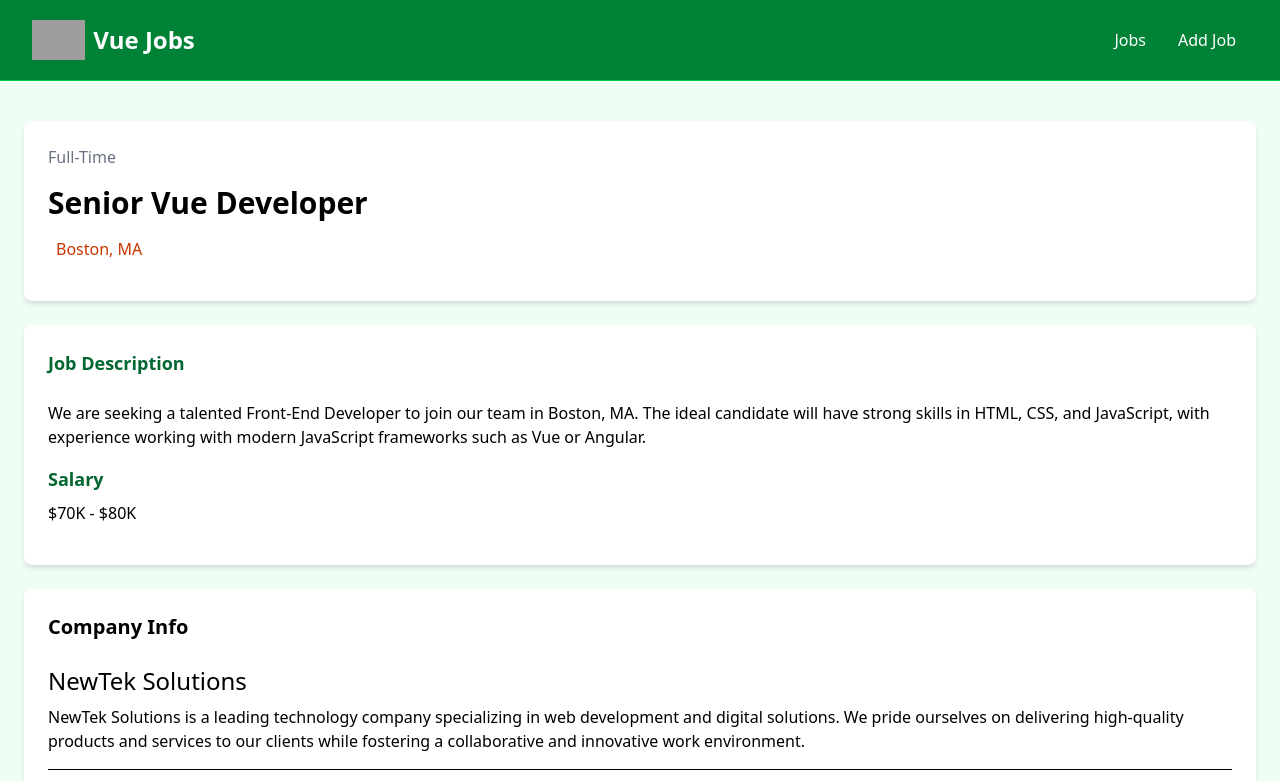
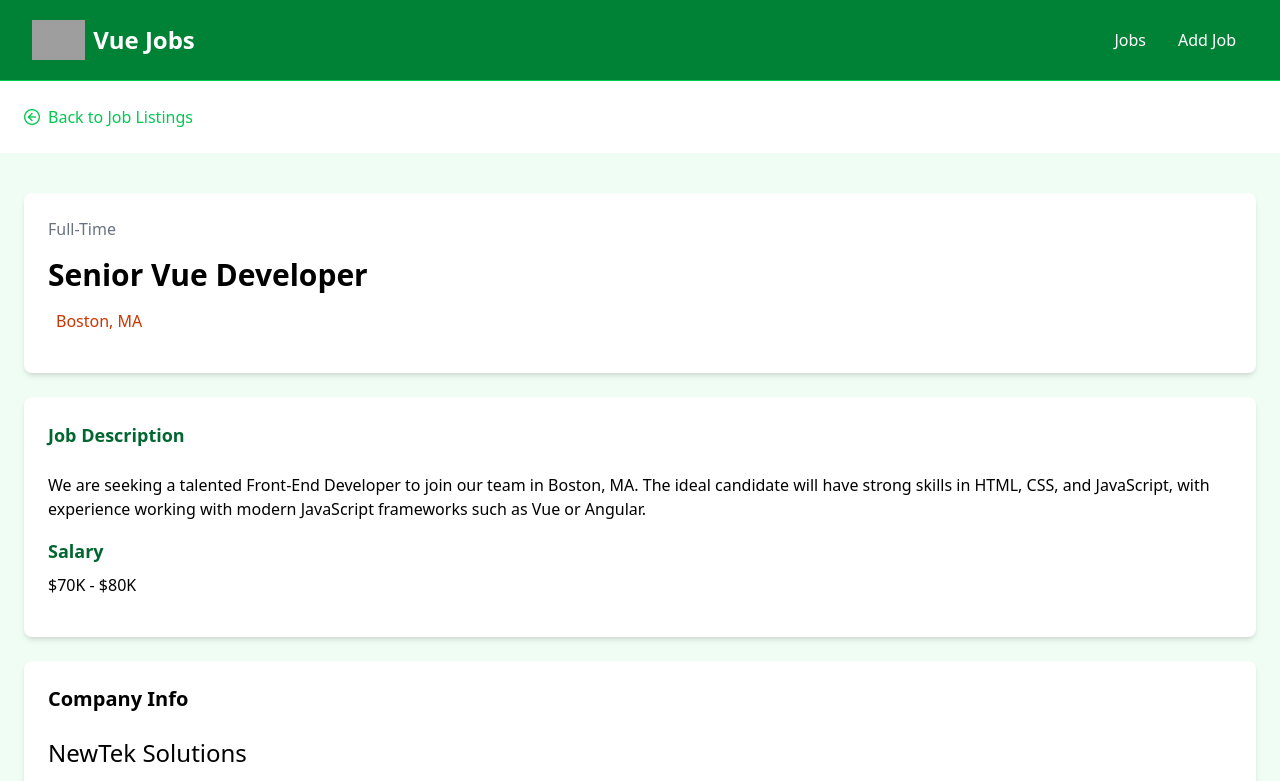
Before and after one commit to joan-gerard/vue-job-board, a Vue app: page /jobs/1 in a window 1280 px wide. Shown: the top 781 px of the page. Built offline with nearby package versions, Linux system fonts and the light colour scheme; data requests are answered from the project's data file; grey boxes are pictures that could not be loaded.

Commit message:
add back button

```diff
--- /dev/null
+++ b/src/components/BackButton.vue
@@ -0,0 +1,13 @@
+<script setup lang="ts">
+import { RouterLink } from "vue-router"
+</script>
+
+<template>
+    <section>
+        <div class="container m-auto py-6 px-6">
+            <RouterLink to="/jobs" class="text-green-500 hover:text-green-600 flex items-center">
+                <i class="pi pi-arrow-circle-left mr-2"></i> Back to Job Listings
+            </RouterLink>
+        </div>
+    </section>
+</template>
--- a/src/views/JobView.vue
+++ b/src/views/JobView.vue
@@ -3,8 +3,10 @@
 import axios from "axios"
 import { useRoute, RouterLink } from "vue-router"
 import type { Job } from "@/types/global"
+import BackButton from "@/components/BackButton.vue"
 
-const route = useRoute()
+const route = useRoute();
+const jobId = route.params.id
 
 const state = reactive<{
   job: Job | {};
@@ -14,13 +16,10 @@
   isLoading: true
 })
 
-console.log("path",route.path)
 
 onMounted(async () => {
   try {
-        const response = await axios.get(`http://localhost:8000${route.path}`);
-        console.log("response",response.data)
-
+    const response = await axios.get(`http://localhost:8000/jobs/${jobId}`);
     state.job = response.data
   } catch (error) {
     console.error("Error fetching data", error)
@@ -28,20 +27,20 @@
     state.isLoading = false
   }
 })
-console.log("THE JOB", state)
 </script>
 
 <template>
+  <BackButton />
   <section v-if="!state.isLoading" class="bg-green-50">
     <div class="container m-auto py-10 px-6">
       <div class="grid grid-cols-1 md:grid-cols-70/30 w-full gap-6">
         <main>
           <div class="bg-white p-6 rounded-lg shadow-md text-center md:text-left">
-            <div class="text-gray-500 mb-4">{{(state.job as Job).type}}</div>
-            <h1 class="text-3xl font-bold mb-4">{{(state.job as Job).title}}</h1>
+            <div class="text-gray-500 mb-4">{{ (state.job as Job).type }}</div>
+            <h1 class="text-3xl font-bold mb-4">{{ (state.job as Job).title }}</h1>
             <div class="text-gray-500 mb-4 flex align-middle justify-center md:justify-start">
               <i class="fa-solid fa-location-dot text-lg text-orange-700 mr-2"></i>
-              <p class="text-orange-700">{{(state.job as Job).location}}</p>
+              <p class="text-orange-700">{{ (state.job as Job).location }}</p>
             </div>
           </div>
 
@@ -50,12 +49,12 @@
               Job Description
             </h3>
             <p class="mb-4">
-              {{(state.job as Job).description}}
+              {{ (state.job as Job).description }}
             </p>
 
             <h3 class="text-green-800 text-lg font-bold mb-2">Salary</h3>
 
-            <p class="mb-4">{{(state.job as Job).salary}}</p>
+            <p class="mb-4">{{ (state.job as Job).salary }}</p>
           </div>
         </main>
 
@@ -65,30 +64,31 @@
           <div class="bg-white p-6 rounded-lg shadow-md">
             <h3 class="text-xl font-bold mb-6">Company Info</h3>
 
-            <h2 class="text-2xl">{{(state.job as Job).company.name}}</h2>
+            <h2 class="text-2xl">{{ (state.job as Job).company.name }}</h2>
 
             <p class="my-2">
-              {{(state.job as Job).company.description}}
+              {{ (state.job as Job).company.description }}
             </p>
 
             <hr class="my-4" />
 
             <h3 class="text-xl">Contact Email:</h3>
             <p class="my-2 bg-green-100 p-2 font-bold">
-              {{(state.job as Job).company.contactEmail}}
+              {{ (state.job as Job).company.contactEmail }}
             </p>
 
             <h3 class="text-xl">Contact Phone:</h3>
 
-            <p class="my-2 bg-green-100 p-2 font-bold">{{(state.job as Job).company.contactPhone}}</p>
+            <p class="my-2 bg-green-100 p-2 font-bold">{{ (state.job as Job).company.contactPhone }}</p>
           </div>
 
           <!-- Manage -->
           <div class="bg-white p-6 rounded-lg shadow-md mt-6">
             <h3 class="text-xl font-bold mb-6">Manage Job</h3>
-            <a href="add-job.html"
-              class="bg-green-500 hover:bg-green-600 text-white text-center font-bold py-2 px-4 rounded-full w-full focus:outline-none focus:shadow-outline mt-4 block">Edit
-              Job</a>
+            <RouterLink :to="`/jobs/edit/${(state.job as Job).id}`"
+              class="bg-green-500 hover:bg-green-600 text-white text-center font-bold py-2 px-4 rounded-full w-full focus:outline-none focus:shadow-outline mt-4 block">
+              Edit
+              Job</RouterLink>
             <button
               class="bg-red-500 hover:bg-red-600 text-white font-bold py-2 px-4 rounded-full w-full focus:outline-none focus:shadow-outline mt-4 block">
               Delete Job
```
Lines whose indentation alone changed are shown as unchanged.
